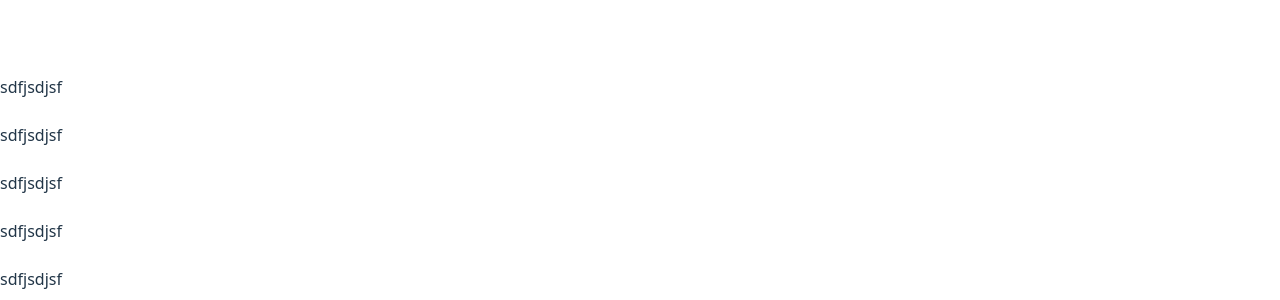
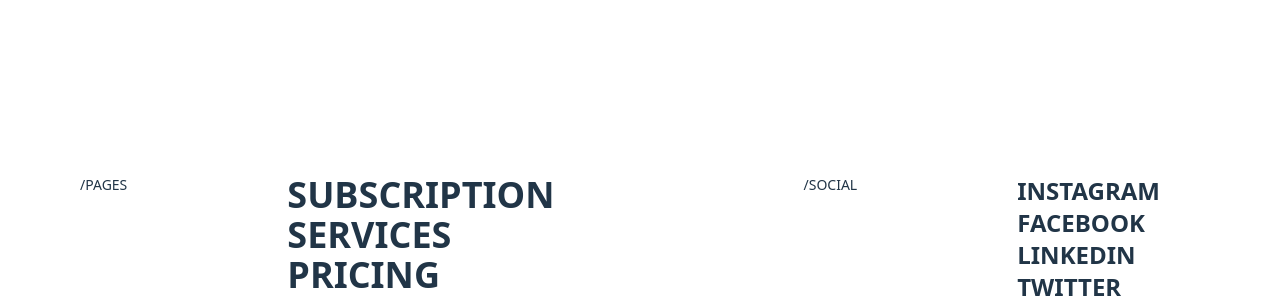
Before and after one commit to AkshithaRao123/fancy-clone, a React (Vite) app: page / in a window 1280 px wide. Shown: the part 2475-2775 px from the top of the page. Built offline with nearby package versions, Linux system fonts and the light colour scheme.

Commit message:
footer added

```diff
--- a/src/App.jsx
+++ b/src/App.jsx
@@ -1,11 +1,13 @@
 import { Outlet } from 'react-router-dom';
 import Navbar from './components/Navbar';
+import Footer from './components/Footer';
 
 const App = () => {
   return (
     <div>
       <Navbar />
       <Outlet />
+      <Footer />
     </div>
   )
 }
--- /dev/null
+++ b/src/components/Footer.jsx
@@ -0,0 +1,42 @@
+import { FOOTER_VID_URL } from "../utils/constants";
+
+const Footer = () => {
+    return (
+        <div className="w-screen flex flex-col">
+            <div className="w-full flex flex-row justify-between">
+                <div className="flex flex-row p-20">
+                    <p className="font-extralight text-sm pr-30">/PAGES</p>
+                    <div className="flex flex-col px-10">
+                        <h1 className="font-bold text-4xl">SUBSCRIPTION</h1>
+                        <h1 className="font-bold text-4xl">SERVICES</h1>
+                        <h1 className="font-bold text-4xl">PRICING</h1>
+                        <h1 className="font-bold text-4xl">WORKS</h1>
+                        <h1 className="font-bold text-4xl">ABOUT US</h1>
+                        <h1 className="font-bold text-4xl">FAQ</h1>
+                    </div>
+                </div>
+                <div className="flex flex-row p-20">
+                    <p className="font-extralight text-sm pr-30">/SOCIAL</p>
+                    <div className="flex flex-col px-10">
+                        <h1 className="font-semibold text-2xl">INSTAGRAM</h1>
+                        <h1 className="font-semibold text-2xl">FACEBOOK</h1>
+                        <h1 className="font-semibold text-2xl">LINKEDIN</h1>
+                        <h1 className="font-semibold text-2xl">TWITTER</h1>
+                        <h1 className="font-semibold text-2xl">YOUTUBE</h1>
+                    </div>
+                </div>
+            </div>
+            <div className="flex flex-row justify-between px-20">
+                <p>© 2025 FANCY</p>
+                <span>TERMS & CONDITIONS</span>
+            </div>
+            <div>
+                <video className="h-screen md:h-auto aspect-video mt-0 -z-1" autoPlay muted playsInline>
+                    <source src={FOOTER_VID_URL} type="video/mp4" />
+                </video>
+            </div>
+        </div>
+    )
+}
+
+export default Footer
--- a/src/components/Navbar.jsx
+++ b/src/components/Navbar.jsx
@@ -1,4 +1,5 @@
 import FANCY_LOGO from '../assets/fancy-white-logo.svg';
+import { Link } from 'react-router-dom';
 
 const Navbar = () => {
     return (
@@ -7,10 +8,22 @@ const Navbar = () => {
                 <img src={FANCY_LOGO} alt="Fancy Logo" />
                 <div>
                     <ul className='text-white flex flex-row'>
-                        <li>Subscription</li>
-                        <li>Services</li>
+                        <li>
+                            <Link to="/">
+                                Subscription
+                            </Link>
+                        </li>
+                        <li>
+                            <Link to="/services">
+                                Services
+                            </Link>
+                        </li>
                         <li>Pricing</li>
-                        <li>Works</li>
+                        <li>
+                            <Link to="/works">
+                                Works
+                            </Link>
+                        </li>
                         <li>About us</li>
                         <li>FAQ</li>
                     </ul>
--- a/src/components/home_page/Home.jsx
+++ b/src/components/home_page/Home.jsx
@@ -21,6 +21,7 @@ const Home = () => {
             </div>
             <ProcessDescription />
             <div className="h-[900px]">
+                {/* <p>sdfjsdjsf</p><br />
                 <p>sdfjsdjsf</p><br />
                 <p>sdfjsdjsf</p><br />
                 <p>sdfjsdjsf</p><br />
@@ -59,8 +60,7 @@ const Home = () => {
                 <p>sdfjsdjsf</p><br />
                 <p>sdfjsdjsf</p><br />
                 <p>sdfjsdjsf</p><br />
-                <p>sdfjsdjsf</p><br />
-                <p>sdfjsdjsf</p><br />
+                <p>sdfjsdjsf</p><br /> */}
             </div>
         </div>
     )
--- a/src/components/home_page/ProcessDescription.jsx
+++ b/src/components/home_page/ProcessDescription.jsx
@@ -10,7 +10,7 @@ const ProcessDescription = () => {
     }, []);
 
     return (
-        <div className="w-2/3 px-20 sticky h-[200vh] top-30 flex flex-row">
+        <div className="w-screen px-20 sticky h-[90vh] top-30 flex flex-row">
             <div>
                 <div id="process" className="border-l-4 pl-15">
                     <div className="pb-10">
@@ -35,7 +35,7 @@ const ProcessDescription = () => {
                     </button>
                 </div>
             </div>
-            <div>
+            <div className="flex justify-center w-full">
                 <h1>test test</h1>
             </div>
         </div>
--- a/src/index.css
+++ b/src/index.css
@@ -7,7 +7,7 @@
 
   color-scheme: light dark;
   color: rgba(255, 255, 255, 0.87);
-  background-color: #242424;
+  background-color: #000;
 
   font-synthesis: none;
   text-rendering: optimizeLegibility;
@@ -25,16 +25,6 @@ li {
   justify-content: center;
   font-size: large;
   font-weight: 600;
-}
-
-a {
-  font-weight: 500;
-  color: #646cff;
-  text-decoration: inherit;
-}
-
-a:hover {
-  color: #535bf2;
 }
 
 button {
--- a/src/utils/constants.jsx
+++ b/src/utils/constants.jsx
@@ -1 +1,2 @@
 export const HOME_VIDEO_URL = "https://fancy.design/static/video/startups-hero-hor.mp4";
+export const FOOTER_VID_URL = "https://fancy.design/static/video/Fancy_Buble_Text.webm";
```
